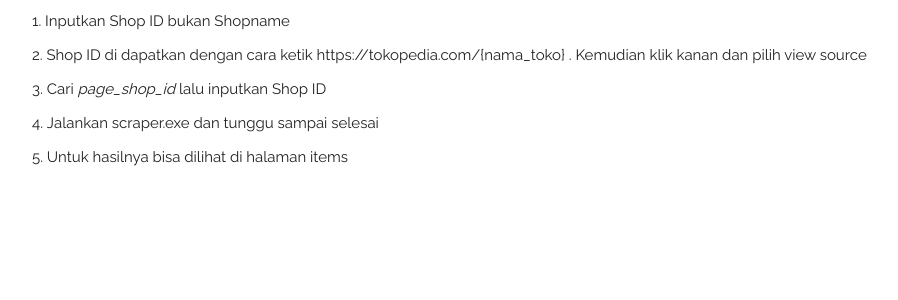
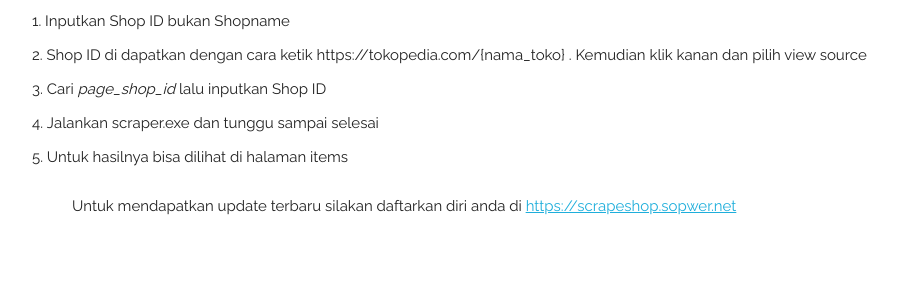
Before and after one commit to xhijack/scraptop, a Flask app: page / in a window 1280 px wide. Shown: the part 306-606 px from the top of the page, without its empty margins (128-1026 px from the left). Run offline with Flask 3, Linux system fonts and the light colour scheme.

Commit message:
remove unused code

```diff
--- a/scrape.py
+++ b/scrape.py
@@ -1,4 +1,3 @@
-# from scrapy.utils.log import configure_logging
 from scrapy.utils.project import get_project_settings
 from twisted.internet import defer
 from twisted.internet import reactor
--- a/templates/index.html
+++ b/templates/index.html
@@ -71,6 +71,7 @@
                     <li>Jalankan scraper.exe dan tunggu sampai selesai </li>
                     <li>Untuk hasilnya bisa dilihat di halaman items </li>
                 </ol>
+                <blockquote>Untuk mendapatkan update terbaru silakan daftarkan diri anda di <a href="https://scrapeshop.sopwer.net/wp-login.php?action=register">https://scrapeshop.sopwer.net</a> </blockquote>
             </p>
     </div>
 </div>
```
